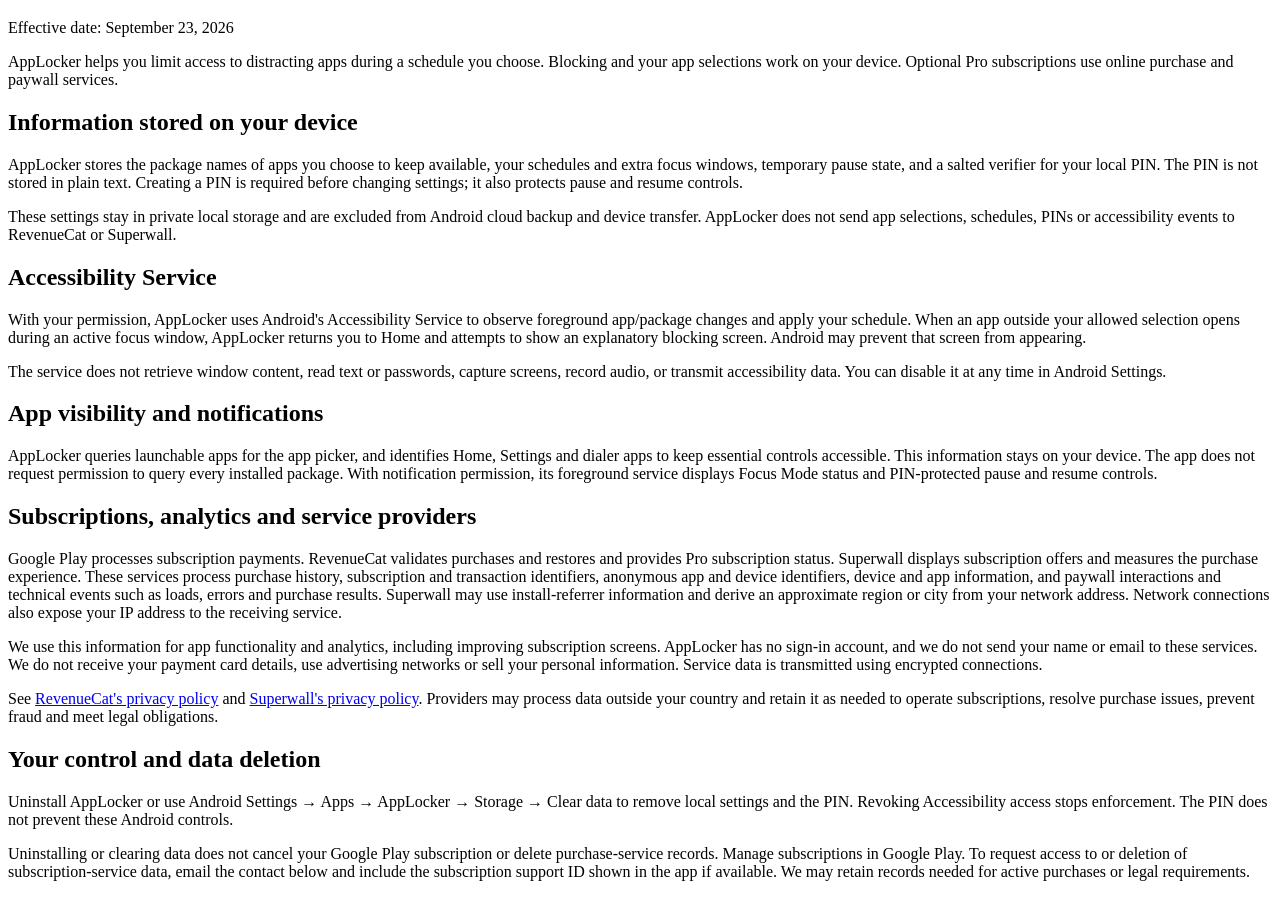
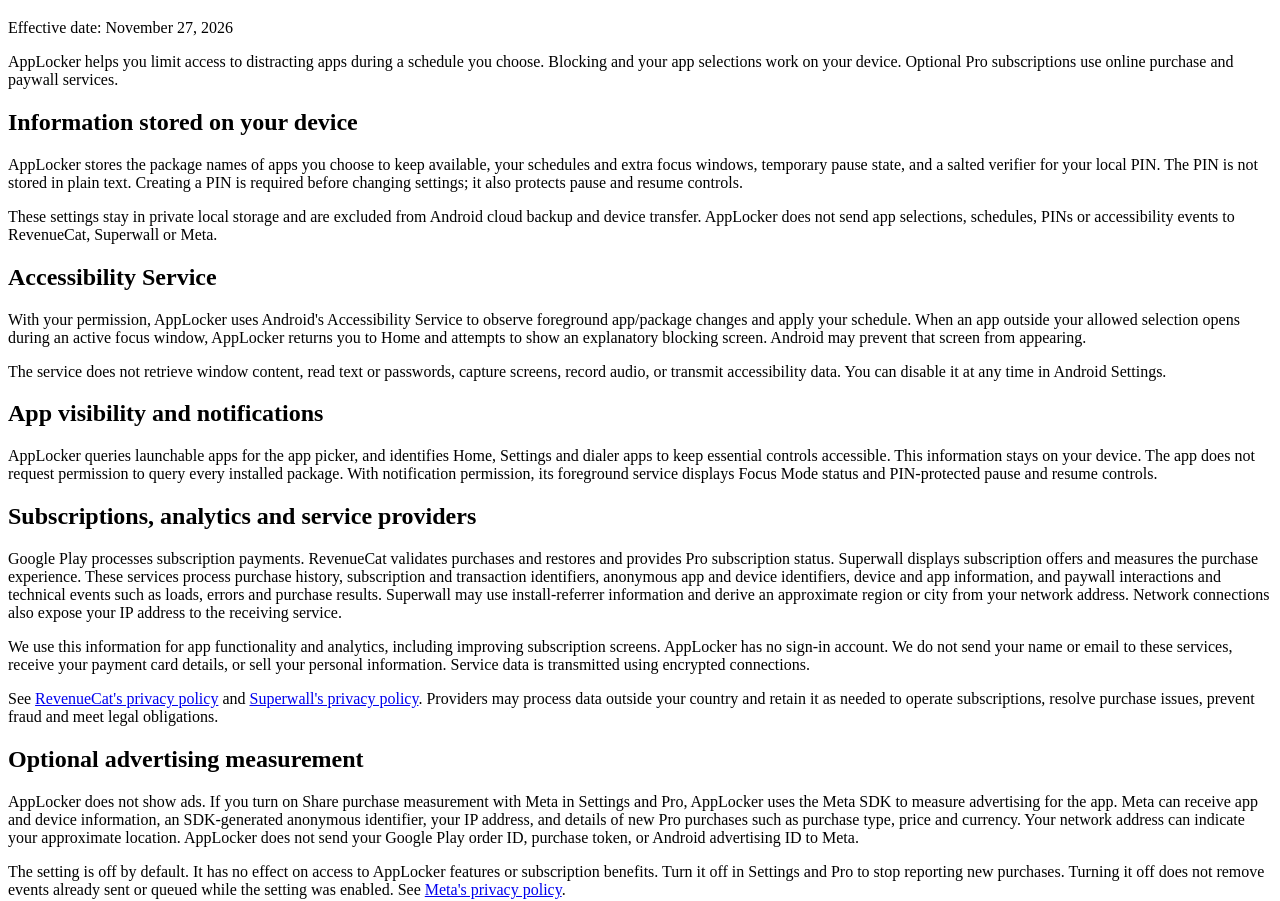
Before and after one commit to fortytwode/app-policies, a plain HTML site: page applocker/index.html in a window 1280 px wide. Shown: the part 61-962 px from the top of the page. Drawn offline with Linux system fonts and the light colour scheme.

Commit message:
Disclose optional AppLocker purchase measurement

```diff
--- a/applocker/index.html
+++ b/applocker/index.html
@@ -2,11 +2,11 @@
 <html lang="en"><head><meta charset="utf-8"><meta name="viewport" content="width=device-width, initial-scale=1"><title>AppLocker Privacy Policy</title></head>
 <body><main>
 <h1>AppLocker Privacy Policy</h1>
-<p>Effective date: September 23, 2026</p>
+<p>Effective date: November 27, 2026</p>
 <p>AppLocker helps you limit access to distracting apps during a schedule you choose. Blocking and your app selections work on your device. Optional Pro subscriptions use online purchase and paywall services.</p>
 <h2>Information stored on your device</h2>
 <p>AppLocker stores the package names of apps you choose to keep available, your schedules and extra focus windows, temporary pause state, and a salted verifier for your local PIN. The PIN is not stored in plain text. Creating a PIN is required before changing settings; it also protects pause and resume controls.</p>
-<p>These settings stay in private local storage and are excluded from Android cloud backup and device transfer. AppLocker does not send app selections, schedules, PINs or accessibility events to RevenueCat or Superwall.</p>
+<p>These settings stay in private local storage and are excluded from Android cloud backup and device transfer. AppLocker does not send app selections, schedules, PINs or accessibility events to RevenueCat, Superwall or Meta.</p>
 <h2>Accessibility Service</h2>
 <p>With your permission, AppLocker uses Android's Accessibility Service to observe foreground app/package changes and apply your schedule. When an app outside your allowed selection opens during an active focus window, AppLocker returns you to Home and attempts to show an explanatory blocking screen. Android may prevent that screen from appearing.</p>
 <p>The service does not retrieve window content, read text or passwords, capture screens, record audio, or transmit accessibility data. You can disable it at any time in Android Settings.</p>
@@ -14,8 +14,11 @@
 <p>AppLocker queries launchable apps for the app picker, and identifies Home, Settings and dialer apps to keep essential controls accessible. This information stays on your device. The app does not request permission to query every installed package. With notification permission, its foreground service displays Focus Mode status and PIN-protected pause and resume controls.</p>
 <h2>Subscriptions, analytics and service providers</h2>
 <p>Google Play processes subscription payments. RevenueCat validates purchases and restores and provides Pro subscription status. Superwall displays subscription offers and measures the purchase experience. These services process purchase history, subscription and transaction identifiers, anonymous app and device identifiers, device and app information, and paywall interactions and technical events such as loads, errors and purchase results. Superwall may use install-referrer information and derive an approximate region or city from your network address. Network connections also expose your IP address to the receiving service.</p>
-<p>We use this information for app functionality and analytics, including improving subscription screens. AppLocker has no sign-in account, and we do not send your name or email to these services. We do not receive your payment card details, use advertising networks or sell your personal information. Service data is transmitted using encrypted connections.</p>
+<p>We use this information for app functionality and analytics, including improving subscription screens. AppLocker has no sign-in account. We do not send your name or email to these services, receive your payment card details, or sell your personal information. Service data is transmitted using encrypted connections.</p>
 <p>See <a href="https://www.revenuecat.com/privacy/">RevenueCat's privacy policy</a> and <a href="https://superwall.com/privacy">Superwall's privacy policy</a>. Providers may process data outside your country and retain it as needed to operate subscriptions, resolve purchase issues, prevent fraud and meet legal obligations.</p>
+<h2>Optional advertising measurement</h2>
+<p>AppLocker does not show ads. If you turn on Share purchase measurement with Meta in Settings and Pro, AppLocker uses the Meta SDK to measure advertising for the app. Meta can receive app and device information, an SDK-generated anonymous identifier, your IP address, and details of new Pro purchases such as purchase type, price and currency. Your network address can indicate your approximate location. AppLocker does not send your Google Play order ID, purchase token, or Android advertising ID to Meta.</p>
+<p>The setting is off by default. It has no effect on access to AppLocker features or subscription benefits. Turn it off in Settings and Pro to stop reporting new purchases. Turning it off does not remove events already sent or queued while the setting was enabled. See <a href="https://www.facebook.com/privacy/policy/">Meta's privacy policy</a>.</p>
 <h2>Your control and data deletion</h2>
 <p>Uninstall AppLocker or use Android Settings &rarr; Apps &rarr; AppLocker &rarr; Storage &rarr; Clear data to remove local settings and the PIN. Revoking Accessibility access stops enforcement. The PIN does not prevent these Android controls.</p>
 <p>Uninstalling or clearing data does not cancel your Google Play subscription or delete purchase-service records. Manage subscriptions in Google Play. To request access to or deletion of subscription-service data, email the contact below and include the subscription support ID shown in the app if available. We may retain records needed for active purchases or legal requirements.</p>
```
